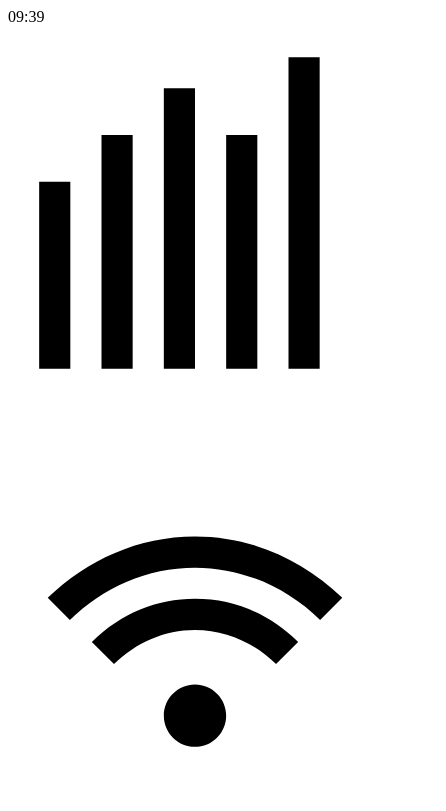
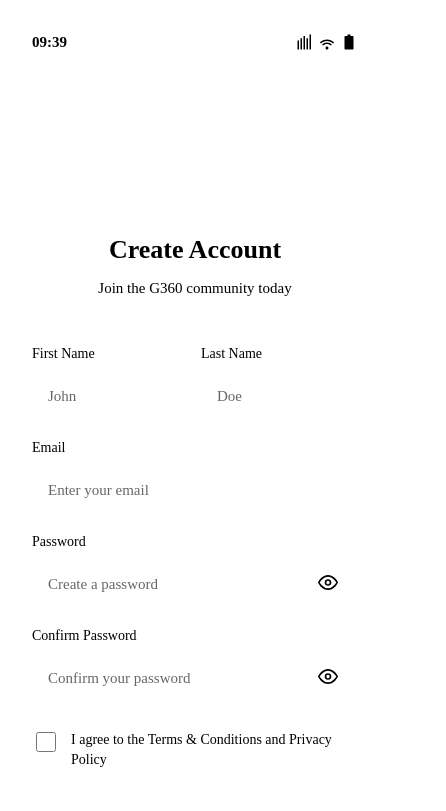
Before and after one commit to supermorpheus/360-internal-soundboard, a React (Vite) app: page /#/signup in a window 390 px wide. Shown: the top 811 px of the page, 446 px wide, since content can reach past the window. Built offline with nearby package versions, Linux system fonts and the light colour scheme; the HTML template or start-up script is replaced by a standard one.

Commit message:
Add mobile frame styles and fix app layout for proper display

```diff
--- a/src/styles/App.css
+++ b/src/styles/App.css
@@ -1,3 +1,84 @@
+/* ==================== */
+/* App Container & Mobile Frame */
+/* ==================== */
+
+/* App Container - Centers mobile frame on desktop */
+.app-container {
+  min-height: 100vh;
+  display: flex;
+  align-items: center;
+  justify-content: center;
+  padding: 20px;
+  background-color: #1a1a1a;
+}
+
+/* Mobile Frame - iPhone 14 Pro dimensions */
+.mobile-frame {
+  width: 390px;
+  min-height: 844px;
+  max-height: 844px;
+  background-color: var(--white);
+  border-radius: 40px;
+  overflow: hidden;
+  position: relative;
+  box-shadow: 0 25px 50px -12px rgba(0, 0, 0, 0.5);
+}
+
+/* Status Bar */
+.status-bar {
+  display: flex;
+  justify-content: space-between;
+  align-items: center;
+  padding: 12px 24px;
+  height: 44px;
+  background-color: var(--white);
+}
+
+.status-bar-time {
+  font-size: 15px;
+  font-weight: 600;
+  color: var(--dark-gray);
+}
+
+.status-bar-icons {
+  display: flex;
+  align-items: center;
+  gap: 4px;
+}
+
+.status-bar-icons svg {
+  width: 18px;
+  height: 18px;
+}
+
+/* Page Content */
+.page-content {
+  padding: 0 24px;
+  height: calc(844px - 44px);
+  overflow-y: auto;
+}
+
+/* Responsive - On smaller screens, remove frame styling */
+@media (max-width: 430px) {
+  .app-container {
+    padding: 0;
+    background-color: var(--white);
+  }
+
+  .mobile-frame {
+    width: 100%;
+    min-height: 100vh;
+    max-height: none;
+    border-radius: 0;
+    box-shadow: none;
+  }
+
+  .page-content {
+    height: auto;
+    min-height: calc(100vh - 44px);
+  }
+}
+
 /* ==================== */
 /* App Layout Styles */
 /* ==================== */
@@ -5,8 +86,17 @@
 .app-layout {
   display: flex;
   flex-direction: column;
-  height: 100%;
+  height: 844px;
+  max-height: 844px;
   background-color: var(--white);
+  overflow: hidden;
+}
+
+@media (max-width: 430px) {
+  .app-layout {
+    height: 100vh;
+    max-height: none;
+  }
 }
 
 /* Header */
```
